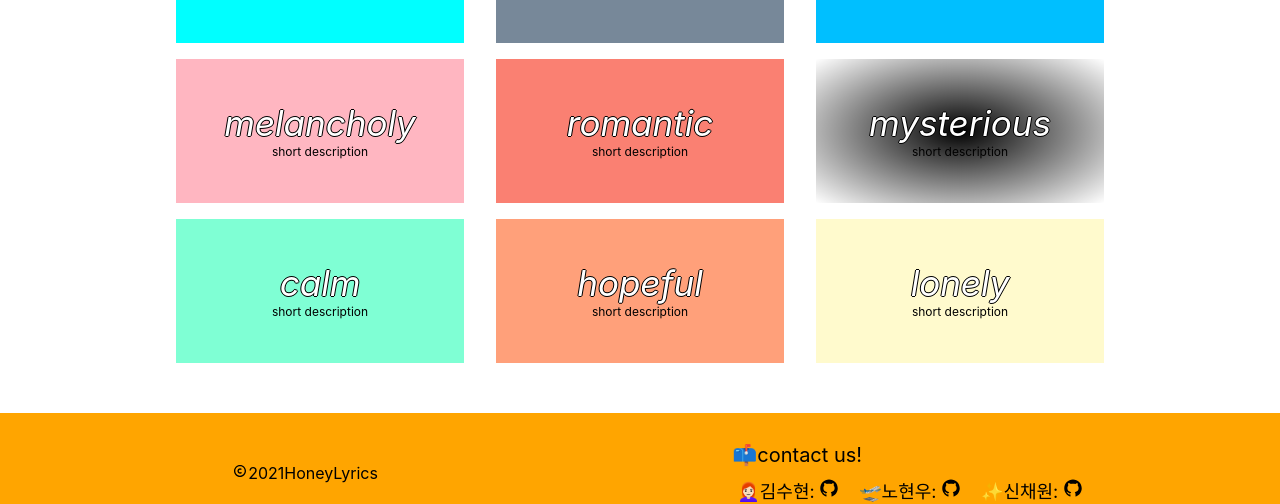
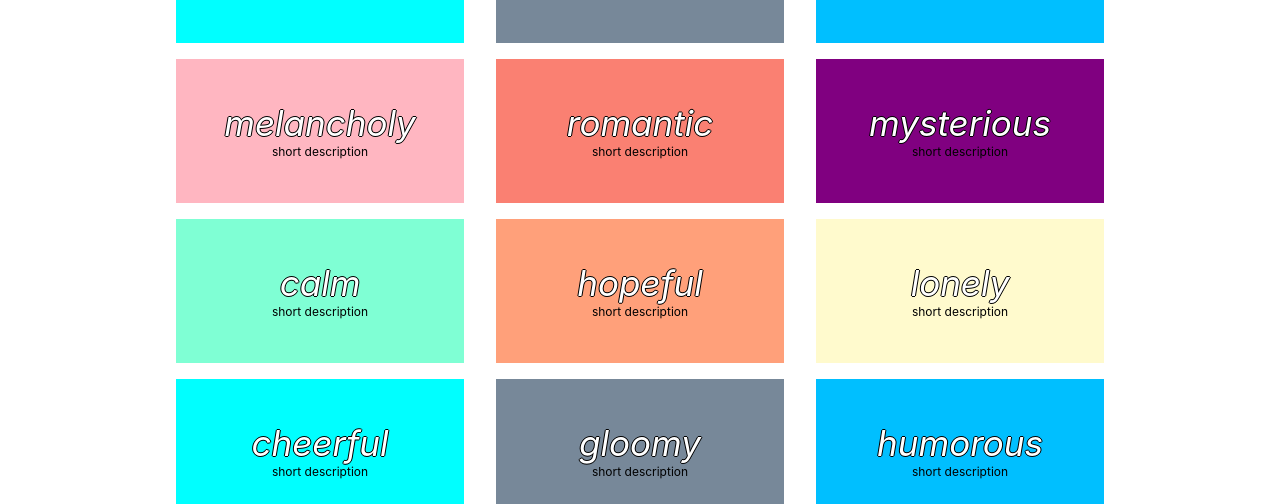
Before and after one commit to HoneyLyrics/Front, a React (Create React App) app: page / in a window 1280 px wide. Shown: the part 308-812 px from the top of the page. Built offline with nearby package versions, Linux system fonts and the light colour scheme; no server answers.

Commit message:
Update moods data

```diff
--- a/src/asset/moods.js
+++ b/src/asset/moods.js
@@ -1,58 +1,154 @@
 const moods = [
   {
-    id: '1',
-    moodName_kr: '유쾌한',
+    id: 0,
+    moodName_kr: '행복한',
     moodName: 'cheerful',
     color: 'aqua',
   },
   {
-    id: '2',
-    moodName_kr: '음침한',
+    id: 1,
+    moodName_kr: '희망찬',
     moodName: 'gloomy',
     color: 'lightslategray',
   },
   {
-    id: '3',
-    moodName_kr: '익살스러운',
+    id: 2,
+    moodName_kr: '사랑스러운',
     moodName: 'humorous',
     color: 'deepskyblue',
   },
   {
-    id: '4',
-    moodName_kr: '우울한',
+    id: 3,
+    moodName_kr: '차분한',
     moodName: 'melancholy',
     color: 'lightpink',
   },
   {
-    id: '5',
-    moodName_kr: '로맨틱한',
+    id: 4,
+    moodName_kr: '낭만적인',
     moodName: 'romantic',
     color: 'salmon',
   },
   {
-    id: '6',
-    moodName_kr: '신비한',
+    id: 5,
+    moodName_kr: '스트레스받는',
     moodName: 'mysterious',
-    color: 'radial-gradient(black, transparent)',
+    color: 'purple',
   },
   {
-    id: '7',
-    moodName_kr: '차분한',
+    id: 6,
+    moodName_kr: '화나는',
     moodName: 'calm',
     color: 'aquamarine',
   },
   {
-    id: '8',
-    moodName_kr: '희망적인',
+    id: 7,
+    moodName_kr: '상쾌한',
     moodName: 'hopeful',
     color: 'lightsalmon',
   },
   {
-    id: '9',
+    id: 8,
+    moodName_kr: '우울한',
+    moodName: 'lonely',
+    color: 'lemonchiffon',
+  },
+  {
+    id: 9,
+    moodName_kr: '설레는',
+    moodName: 'cheerful',
+    color: 'aqua',
+  },
+  {
+    id: 10,
+    moodName_kr: '몽환적인',
+    moodName: 'gloomy',
+    color: 'lightslategray',
+  },
+  {
+    id: 11,
+    moodName_kr: '불안한',
+    moodName: 'humorous',
+    color: 'deepskyblue',
+  },
+  {
+    id: 12,
+    moodName_kr: '한가로운',
+    moodName: 'melancholy',
+    color: 'lightpink',
+  },
+  {
+    id: 13,
+    moodName_kr: '이별한',
+    moodName: 'romantic',
+    color: 'salmon',
+  },
+  {
+    id: 14,
+    moodName_kr: '후회하는',
+    moodName: 'mysterious',
+    color: 'purple',
+  },
+  {
+    id: 15,
+    moodName_kr: '그리운',
+    moodName: 'calm',
+    color: 'aquamarine',
+  },
+  {
+    id: 16,
+    moodName_kr: '사랑하는',
+    moodName: 'hopeful',
+    color: 'lightsalmon',
+  },
+  {
+    id: 17,
     moodName_kr: '외로운',
     moodName: 'lonely',
     color: 'lemonchiffon',
   },
+  {
+    id: 18,
+    moodName_kr: '답답한',
+    moodName: 'cheerful',
+    color: 'aqua',
+  },
+  {
+    id: 19,
+    moodName_kr: '자신감있는',
+    moodName: 'gloomy',
+    color: 'lightslategray',
+  },
+  {
+    id: 20,
+    moodName_kr: '즐거운',
+    moodName: 'humorous',
+    color: 'deepskyblue',
+  },
+  {
+    id: 21,
+    moodName_kr: '달달한',
+    moodName: 'melancholy',
+    color: 'lightpink',
+  },
+  {
+    id: 22,
+    moodName_kr: '화끈한',
+    moodName: 'romantic',
+    color: 'salmon',
+  },
+  {
+    id: 23,
+    moodName_kr: '귀여운',
+    moodName: 'mysterious',
+    color: 'purple',
+  },
+  {
+    id: 24,
+    moodName_kr: '추억하는',
+    moodName: 'calm',
+    color: 'aquamarine',
+  },
 ];
 
 export default moods;
```
